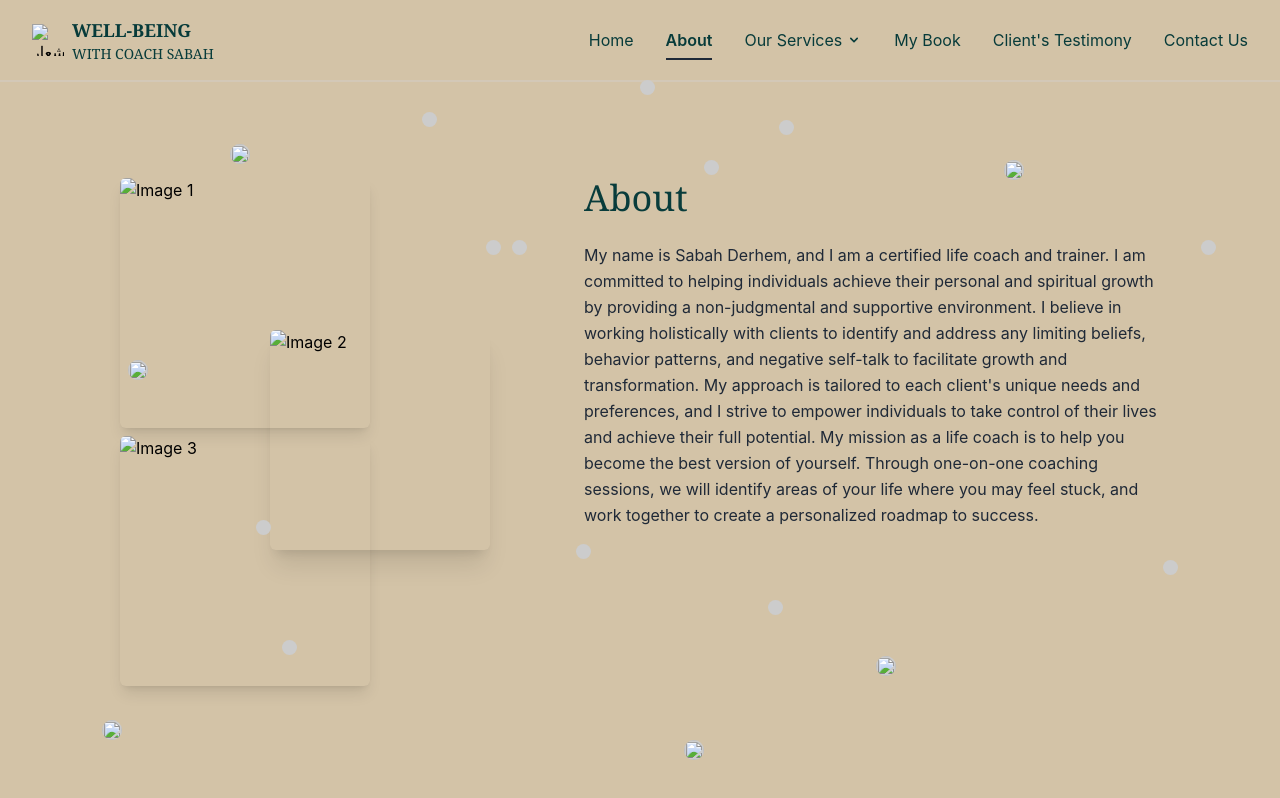
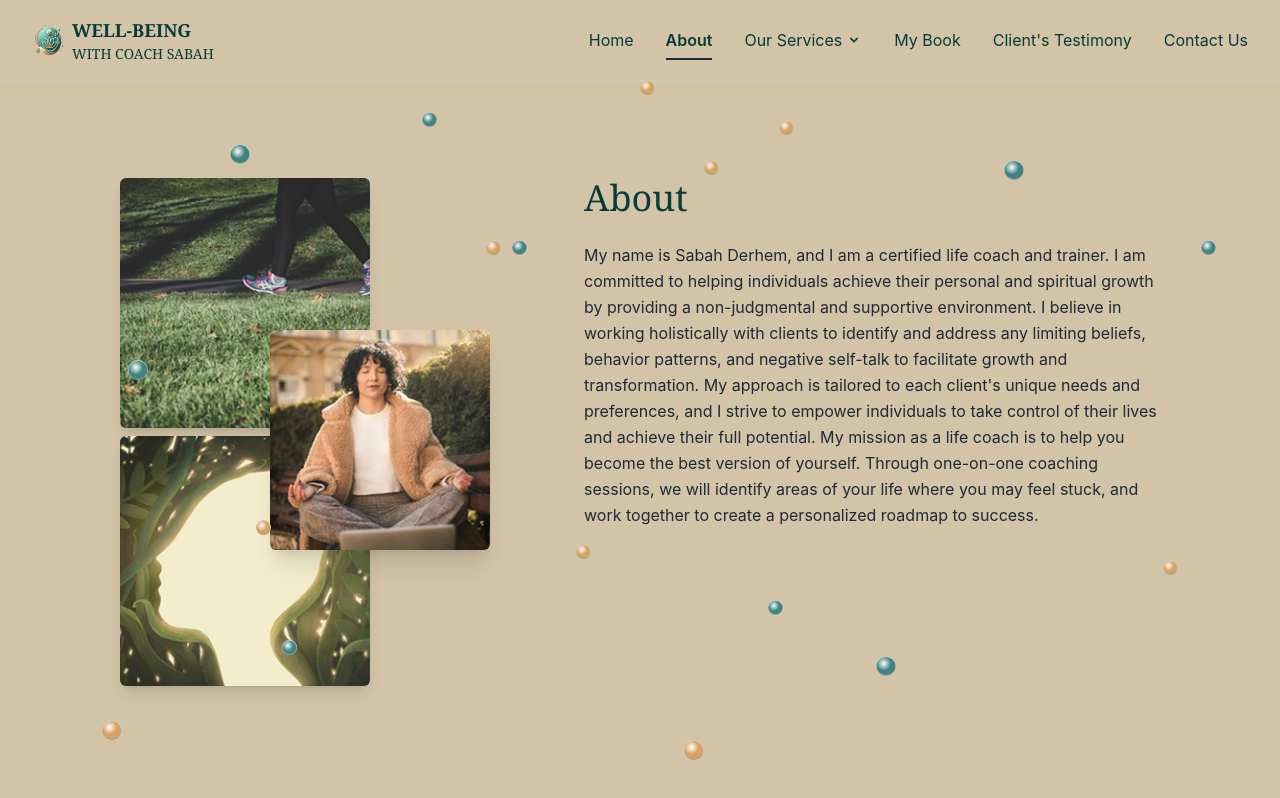
Before and after one commit to ENGMALAK4112/Coch_Sabah-Front-End-, a plain HTML site: page aboutme.html in a window 1280 px wide. Drawn offline with nearby package versions, Linux system fonts and the light colour scheme; the site is published under a folder, as on GitHub Pages, so addresses that start at the root find nothing.

```diff
--- a/aboutme.html
+++ b/aboutme.html
@@ -84,7 +84,7 @@
 
   <nav class="relative z-20 flex justify-between items-center py-4 px-8 border-b-2 border-gray-300 border-opacity-30">
     <div class="flex items-center space-x-2">
-      <img src="/images/logo.png" alt="شعار WELL-BING" class="w-8 h-8">
+      <img src="images/logo.png" alt="شعار WELL-BING" class="w-8 h-8">
       <div class="flex flex-col items-start">
         <span class="font-serif text-lg font-bold text-[#073B3A]">WELL-BEING</span>
         <span class="font-serif text-sm text-[#073B3A]">WITH COACH SABAH</span>
@@ -117,30 +117,30 @@
 
   <!-- البلورات -->
   <div class="absolute inset-0 z-0" id="ball-container">
-    <img src="/images/blue.png" class="ball medium" style="top: 18%; left: 18%;">
-    <img src="/images/blue.png" class="ball small" style="top: 14%; left: 33%;">
-    <img src="/images/blue.png" class="ball medium" style="top: 45%; left: 10%;">
-    <img src="/images/blue.png" class="ball small" style="top: 80%; left: 22%;">
-    <img src="/images/blue.png" class="ball medium" style="top: 20%; right: 20%;">
+    <img src="images/blue.png" class="ball medium" style="top: 18%; left: 18%;">
+    <img src="images/blue.png" class="ball small" style="top: 14%; left: 33%;">
+    <img src="images/blue.png" class="ball medium" style="top: 45%; left: 10%;">
+    <img src="images/blue.png" class="ball small" style="top: 80%; left: 22%;">
+    <img src="images/blue.png" class="ball medium" style="top: 20%; right: 20%;">
 
-    <img src="/images/blue.png" class="ball medium" style="top: 82%; right: 30%;">
-    <img src="/images/blue.png" class="ball small" style="top: 30%; right: 5%;">
+    <img src="images/blue.png" class="ball medium" style="top: 82%; right: 30%;">
+    <img src="images/blue.png" class="ball small" style="top: 30%; right: 5%;">
 
-    <img src="/images/yello.png" class="ball small" style="top: 10%; left: 50%;">
-    <img src="/images/yello.png" class="ball small" style="top: 15%; right: 38%;">
-    <img src="/images/yello.png" class="ball small" style="top: 65%; left: 20%;">
-    <img src="/images/yello.png" class="ball medium" style="top: 90%; left: 8%;">
-    <img src="/images/yello.png" class="ball medium" style="bottom: 5%; right: 45%;">
-    <img src="/images/yello.png" class="ball small" style="top: 70%; right: 8%;">
-    <img src="/images/yello.png" class="ball small" style="top: 30%; left: 38%;">
+    <img src="images/yello.png" class="ball small" style="top: 10%; left: 50%;">
+    <img src="images/yello.png" class="ball small" style="top: 15%; right: 38%;">
+    <img src="images/yello.png" class="ball small" style="top: 65%; left: 20%;">
+    <img src="images/yello.png" class="ball medium" style="top: 90%; left: 8%;">
+    <img src="images/yello.png" class="ball medium" style="bottom: 5%; right: 45%;">
+    <img src="images/yello.png" class="ball small" style="top: 70%; right: 8%;">
+    <img src="images/yello.png" class="ball small" style="top: 30%; left: 38%;">
 
 
     <!-- بلورات مخصصة للـ About -->
-    <img src="/images/yello.png" class="ball small" style="top: 20%; left: 55%;">
+    <img src="images/yello.png" class="ball small" style="top: 20%; left: 55%;">
 
-    <img src="/images/yello.png" class="ball small" style="top: 68%; left: 45%;">
-    <img src="/images/blue.png" class="ball small" style="top: 75%; left: 60%;">
-    <img src="/images/blue.png" class="ball small" style="top: 30%; left: 40%;">
+    <img src="images/yello.png" class="ball small" style="top: 68%; left: 45%;">
+    <img src="images/blue.png" class="ball small" style="top: 75%; left: 60%;">
+    <img src="images/blue.png" class="ball small" style="top: 30%; left: 40%;">
 
   </div>
 
@@ -148,9 +148,9 @@
   <section class="relative z-10 px-10 py-24 flex flex-col md:flex-row justify-center gap-16">
     <!-- صور الجانب الأيسر -->
     <div class="relative w-full max-w-[400px] flex flex-col justify-between">
-      <img src="/images/walk.png" alt="Image 1" class="w-[250px] h-[250px] object-cover rounded-md shadow-lg ml-0">
-      <img src="/images/per.png" alt="Image 2" class="absolute top-[30%] left-[150px] w-[220px] h-[220px] object-cover rounded-md shadow-xl z-20">
-      <img src="/images/hed.png" alt="Image 3" class="w-[250px] h-[250px] object-cover rounded-md shadow-lg mt-2">
+      <img src="images/walk.png" alt="Image 1" class="w-[250px] h-[250px] object-cover rounded-md shadow-lg ml-0">
+      <img src="images/per.png" alt="Image 2" class="absolute top-[30%] left-[150px] w-[220px] h-[220px] object-cover rounded-md shadow-xl z-20">
+      <img src="images/hed.png" alt="Image 3" class="w-[250px] h-[250px] object-cover rounded-md shadow-lg mt-2">
     </div>
 
     <!-- نص اليمين -->
```
